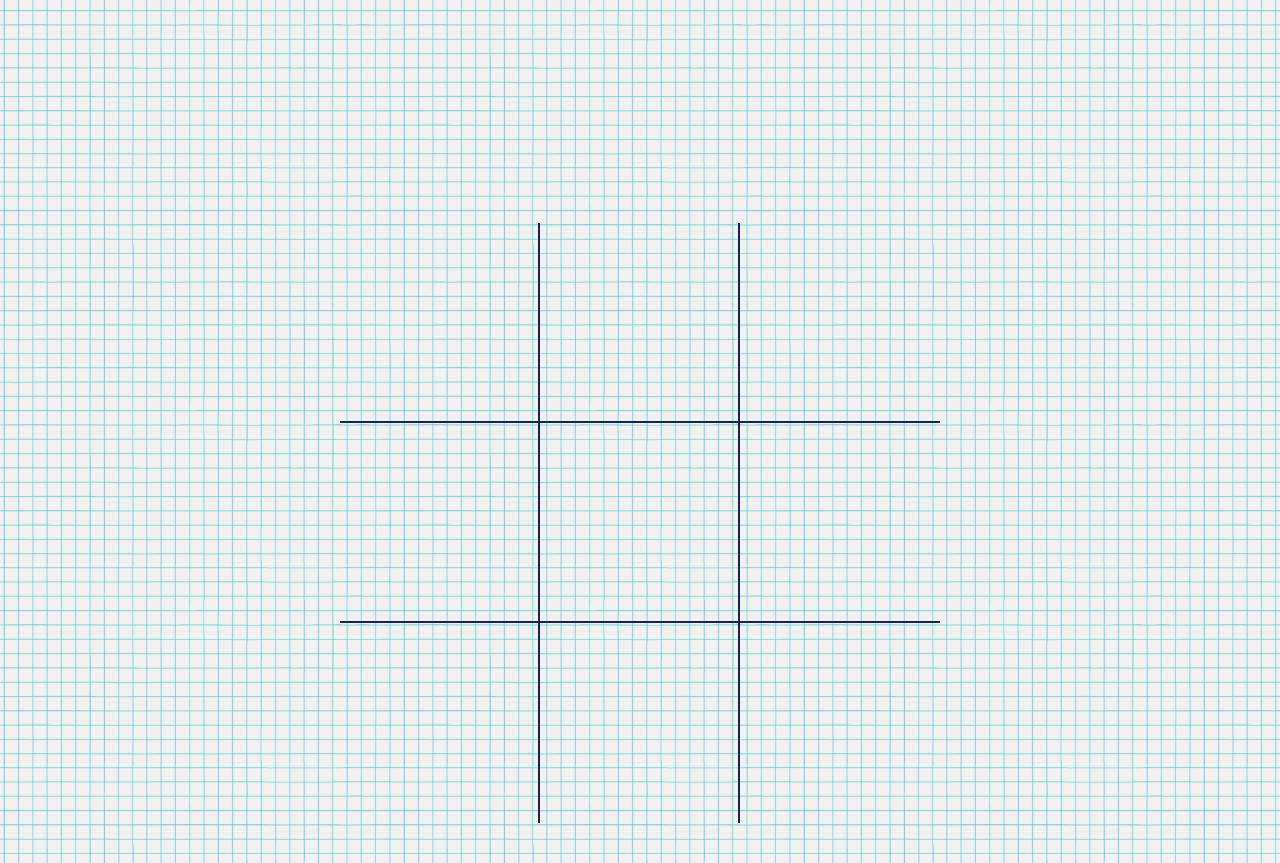
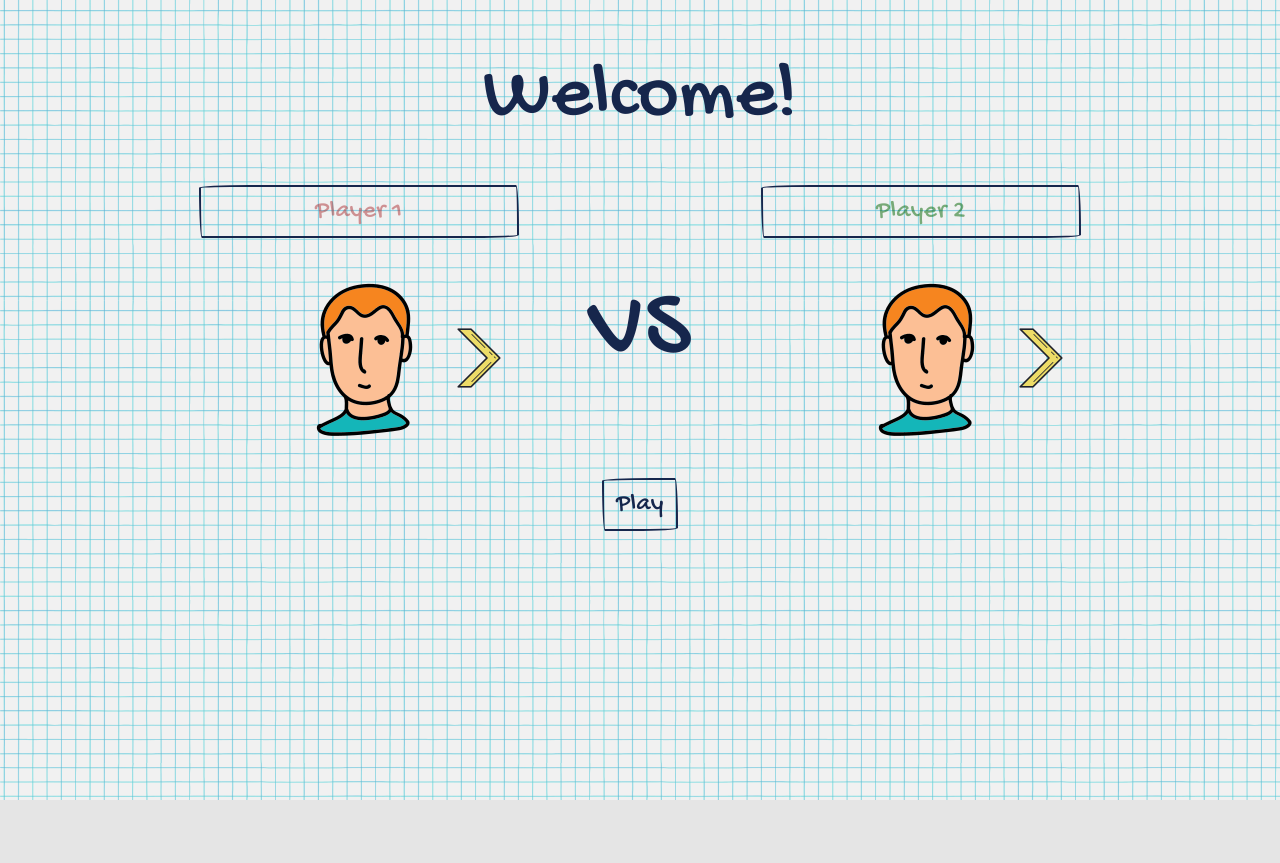
Before and after one commit to constantinginga/tic-tac-toe, a plain HTML site: page index.html in a window 1280 px wide. After the commit the page ends 800 px from the top, so only its background shows below. Drawn offline with Linux system fonts and the light colour scheme.

Commit message:
Add initial welcome screen

```diff
--- a/index.html
+++ b/index.html
@@ -8,9 +8,34 @@
     <title>Tic-Tac-Toe</title>
 </head>
 <body>
+    <div id="select-container">
+        <p id="welcome">Welcome!</p>
+        <div id="form">
+            <div class="player">
+                <input type="text" name="name" id="player1" placeholder="Player 1">
+                <div class="imgs">
+                    <img src="images/left-arrow.png" alt="left arrow" class="left">
+                    <img src="images/bot.png" class="bot-img">
+                    <img src="images/user.png" class="player-img">
+                    <img src="images/right-arrow.png" alt="right arrow" class="right">
+                </div>
+            </div>
+            <p id="versus">VS</p>
+            <div class="player">
+                <input type="text" name="name" id="player2" placeholder="Player 2">
+                <div class="imgs">
+                    <img src="images/left-arrow.png" alt="left arrow" class="left">
+                    <img src="images/bot.png" class="bot-img">
+                    <img src="images/user.png" class="player-img">
+                    <img src="images/right-arrow.png" alt="right arrow" class="right">
+                </div>
+            </div>
+        </div>
+        <button class="btn" id="play" type="button">Play</button>
+    </div>
     <div id="game-container">
         <p id="winner">&nbsp;</p>
-        <button id="again" type="button">Play Again</button>
+        <button class="btn" id="again" type="button">Play Again</button>
         <div id="game-grid">
             <div class="game-cell"></div>
             <div class="game-cell"></div>
--- a/scripts/script.js
+++ b/scripts/script.js
@@ -11,8 +11,7 @@ let gameState = true;
 
 // TO-DO
 // first show form, then after hitting play button, show board
-// two forms side by side: Name, mark;
-// autofocus on player name input;
+// autofocus on player name input
 // add transition animations
 // make it responsive (both form and board)
 // change all instances of private variables with underscore
@@ -137,6 +136,39 @@ const displayController = (() => {
         againBtn.style.visibility = 'visible';
     }
 
+    // switch between player and bot
+    const switchPlayer = () => {
+
+        const leftArrows = document.querySelectorAll('.left'),
+            rightArrows = document.querySelectorAll('.right'),
+            botImg = document.querySelectorAll('.bot-img'),
+            playerImg = document.querySelectorAll('.player-img');
+
+        // swap between bot img and user img
+        const _swapImgs = (img, i) => {
+            if (img === 'bot') {
+                playerImg[i].style.display = 'none';
+                botImg[i].style.display = 'block';
+            } else if (img === 'user') {
+                playerImg[i].style.display = 'block';
+                botImg[i].style.display = 'none';
+            }
+        }
+
+        // hide clicked arrow, show the other one and show the correct img
+        const _swapArrows = (current, i, other, img) => {
+            current.addEventListener('click', e => {
+                current.style.visibility = 'hidden';
+                other[i].style.visibility = 'visible';
+                _swapImgs(img, i);
+            });
+        }
+
+        // add event listener to all arrows
+        rightArrows.forEach((arrow, i) => _swapArrows(arrow, i, leftArrows, 'bot'));
+        leftArrows.forEach((arrow, i) => _swapArrows(arrow, i, rightArrows, 'user'));
+    }
+
     const toggleBoard = () => {
         // toggle between boards and set game status
     }
@@ -169,7 +201,7 @@ const displayController = (() => {
         gameBoard.reset();
     }
 
-    return {announceWinner, setColor, playAgain, drawLine};
+    return {announceWinner, setColor, playAgain, drawLine, switchPlayer};
 })();
 
 
@@ -180,3 +212,4 @@ gameCells.forEach((cell, i) => {
 });
 
 againBtn.addEventListener('click', displayController.playAgain);
+displayController.switchPlayer();
--- a/styles/style.css
+++ b/styles/style.css
@@ -23,10 +23,87 @@ body {
     color: var(--darkblue);
 }
 
-/* #game-container {
+#select-container {
+    margin: 5rem 0 5rem 0;
+}
+
+#welcome {
+    font-size: 8rem;
+    text-align: center;
+}
+
+#form {
+    display: flex;
+    justify-content: center;
+    margin-top: 4rem;
+}
+
+#play {
+    visibility: visible;
+    margin: 0 auto;
+}
+
+.player {
+    display: flex;
+    flex-direction: column;
+    align-items: center;
+    margin: 0 7rem;
+}
+
+#player1, #player2 {
+    font-family: 'Gochi Hand', cursive;
+    font-size: 2.5rem;
+    letter-spacing: .05rem;
+    width: 100%;
+    outline: none;
+    background: none;
+    padding: 1rem 1.2rem;
+    border: var(--gameborder);
+    border-radius: var(--radius);
+    text-align: center;
+}
+
+#player1::placeholder, #player2::placeholder {
+    text-align: center;
+    opacity: 0.5;
+}
+
+#player1::placeholder, #player1 {
+    color: var(--darkred);
+}
+
+#player2::placeholder, #player2 {
+    color: var(--green);
+}
+
+#versus {
+    user-select: none;
+    font-size: 10rem;
+    align-self: center;
+}
+
+.imgs {
+    margin: 4rem 0;
+    display: flex;
+    align-items: center;
+}
+
+.left, .right {
+    cursor: pointer;
+}
+
+.left {
+    visibility: hidden;
+}
+
+.bot-img {
     display: none;
-    display: block;
-} */
+}
+
+#game-container {
+    display: none;
+    /* display: block; */
+}
 
 #winner {
     font-family: 'Pacifico', cursive;
@@ -66,7 +143,7 @@ body {
     border-right: var(--gameborder);
 }
 
-#again {
+.btn {
     visibility: hidden;
     font-family: 'Gochi Hand', cursive;
     font-size: 2.5rem;
@@ -82,7 +159,7 @@ body {
     border-radius: var(--radius);
 }
 
-#again:hover {
+.btn:hover {
     color: var(--green);
     border-color: var(--green);
 }
```
Also changed, not shown: images/bot.png (added), images/left-arrow.png (added), images/math2.png (deleted), images/right-arrow.png (added), images/user.png (added).
